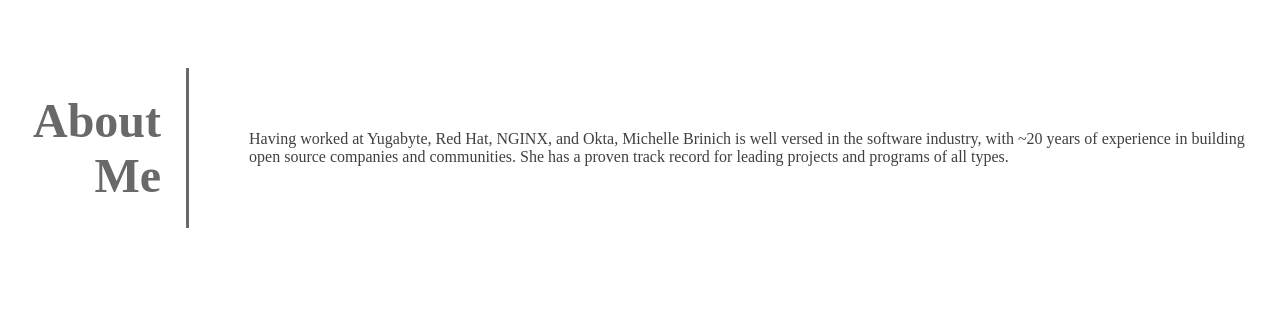
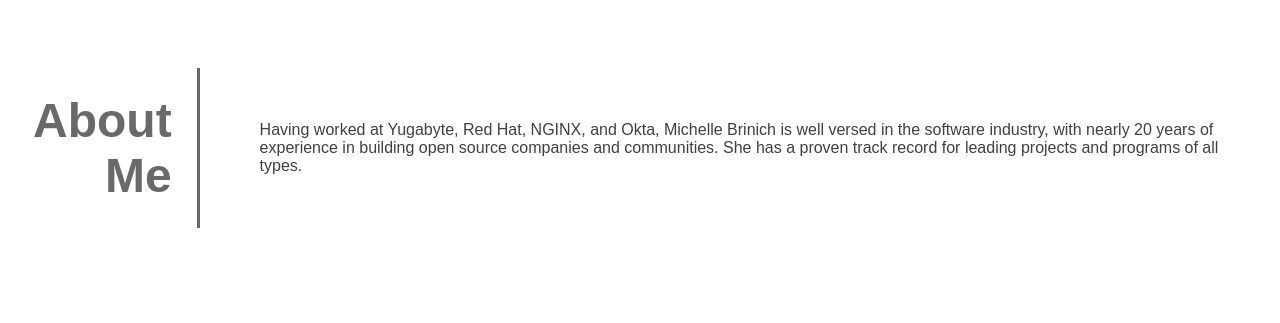
Before and after one commit to cupcakesprinkle3/michelle-portfolio, a plain HTML site: page index.html in a window 1280 px wide. Shown: the part 477-800 px from the top of the page. Drawn offline with Linux system fonts and the light colour scheme.

Commit message:
changed font family

```diff
--- a/assets/css/style.css
+++ b/assets/css/style.css
@@ -1,6 +1,10 @@
 * {
     box-sizing: border-box;
 }
+
+body {
+    font-family: Arial, Helvetica, sans-serif;
+  }
 
 /* HEADER / NAV BAR STYLES START */
 
--- a/index.html
+++ b/index.html
@@ -48,7 +48,7 @@
               </div>
               <div class="right-items">
                <p>
-                  Having worked at Yugabyte, Red Hat, NGINX, and Okta, Michelle Brinich is well versed in the software industry, with ~20 years of experience in building open source companies and communities. She has a proven track record for leading projects and programs of all types.
+                  Having worked at Yugabyte, Red Hat, NGINX, and Okta, Michelle Brinich is well versed in the software industry, with nearly 20 years of experience in building open source companies and communities. She has a proven track record for leading projects and programs of all types.
                 </p>
               </div>
             </div>
```
